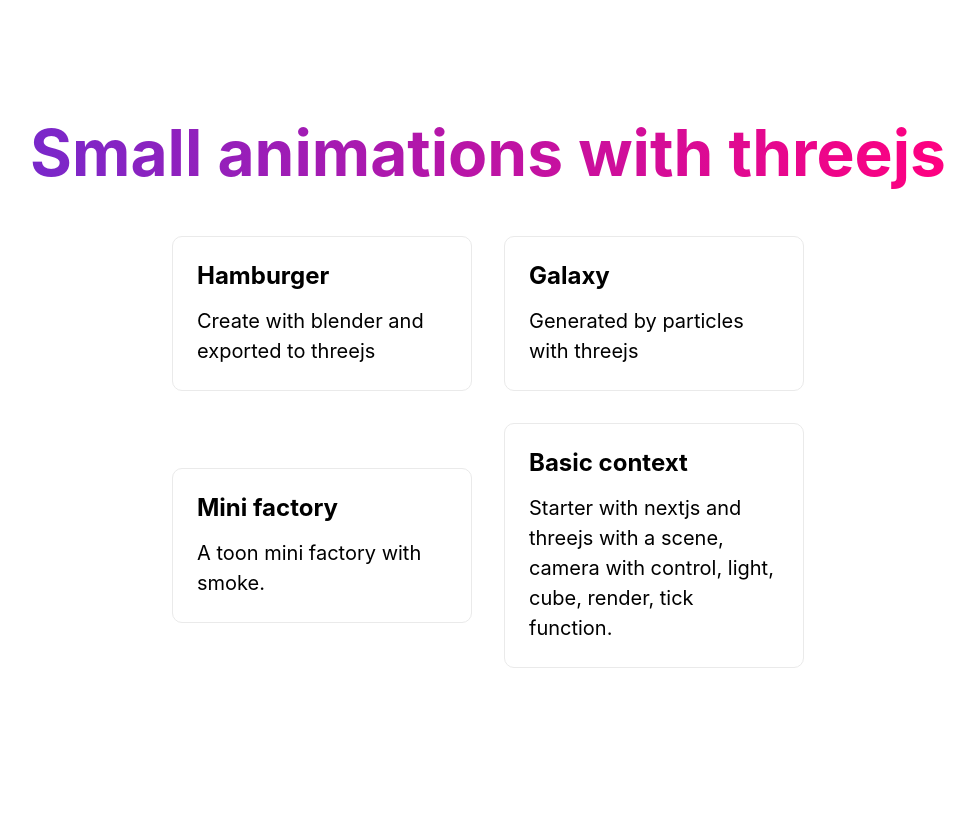
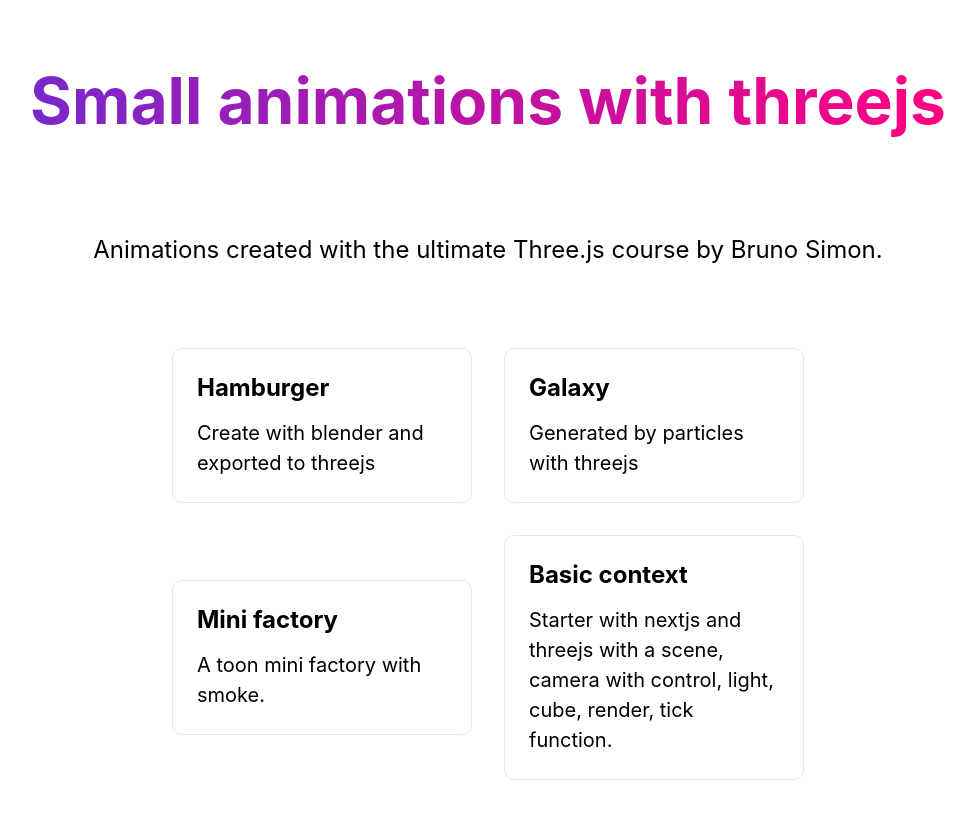
Before and after one commit to seblemeur/seblemeur-threejs-animations, a Next.js app: page / in a window 1280 px wide. Shown: the top 814 px of the page, without its empty margins (152-1127 px from the left). Built offline with nearby package versions, Linux system fonts and the light colour scheme.

Commit message:
Update description

```diff
--- a/pages/index.tsx
+++ b/pages/index.tsx
@@ -14,6 +14,13 @@
 
       <main className={styles.main}>
         <h1 className={styles.title}>Small animations with threejs</h1>
+        <p className={styles.description}>
+          Animations created with the ultimate Three.js course by{" "}
+          <a target="_blank" href="https://threejs-journey.com/">
+            Bruno Simon
+          </a>
+          .
+        </p>
 
         <div className={styles.grid}>
           <Link href="/examples/hamburger-with-blender">
```
